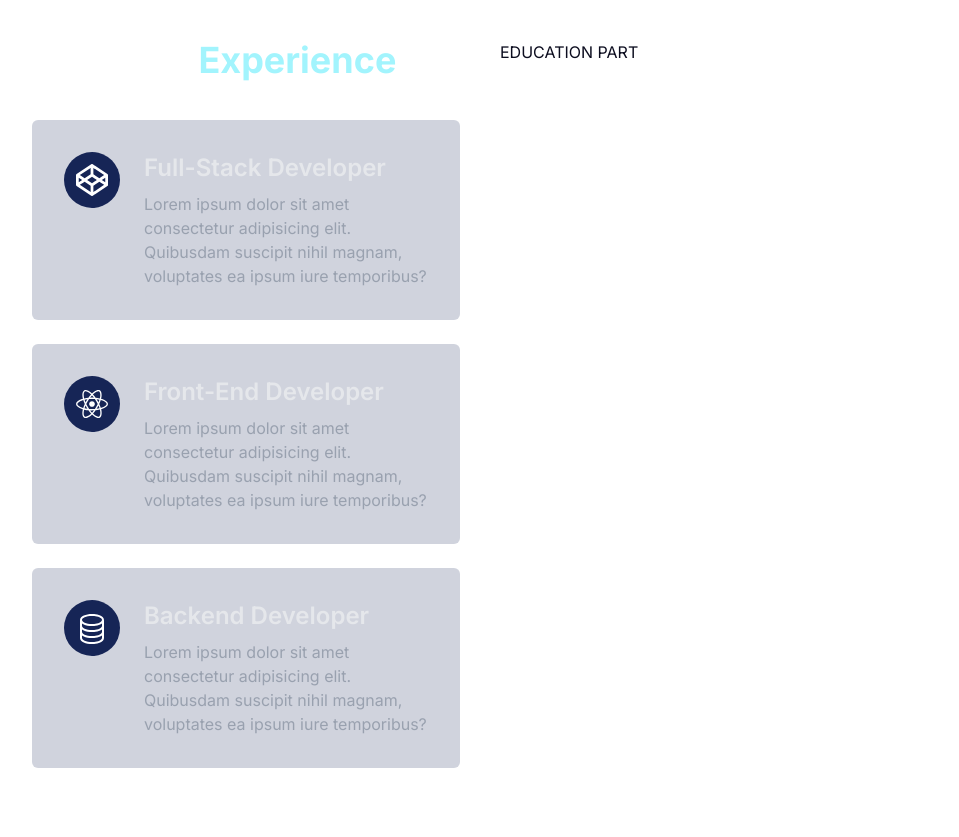
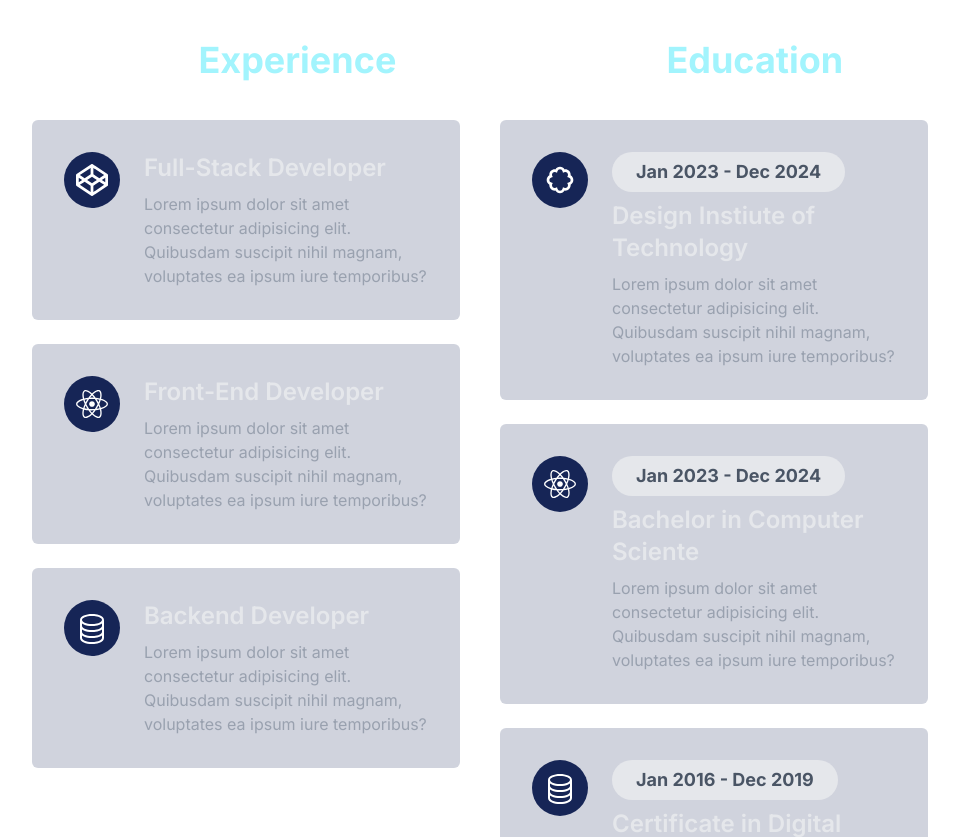
Before and after one commit to pablo-cruzbr/modern-portfolio-website, a Next.js app: page / in a window 1280 px wide. Shown: the part 1420-2257 px from the top of the page, without its empty margins (160-1119 px from the left). Built offline with nearby package versions, Linux system fonts and the light colour scheme.

Commit message:
feat(ui): implement education and work history section

```diff
--- a/components/Home/Resume/Resume.tsx
+++ b/components/Home/Resume/Resume.tsx
@@ -2,6 +2,7 @@ import React from 'react'
 import ResumeCard from './ResumeCard'
 import { FaCodepen, FaReact } from 'react-icons/fa'
 import { BsDatabase } from 'react-icons/bs'
+import { BiBadge } from 'react-icons/bi'
 
 const Resume = () => {
   return (
@@ -19,7 +20,30 @@ const Resume = () => {
             </div>
 
 
-            <div>EDUCATION PART</div>
+            <div>
+              <h1 className="text-3xl sm:text-4xl font-bold text-white">
+                My Work <span className="text-cyan-200">Education</span>
+              </h1>
+              <div className="mt-10">
+                <ResumeCard
+                Icon={BiBadge}
+                role="Design Instiute of Technology"
+                date="Jan 2023 - Dec 2024"
+                />
+
+                <ResumeCard
+                Icon={FaReact}
+                role="Bachelor in Computer Sciente"
+                date="Jan 2023 - Dec 2024"
+                />
+
+                <ResumeCard
+                Icon={BsDatabase}
+                role="Certificate in Digital Marcketing"
+                date="Jan 2016 - Dec 2019"
+                />
+              </div>
+            </div>
 
         </div>
     </div>
```
